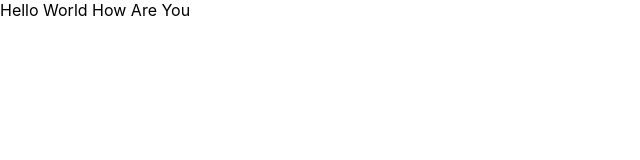
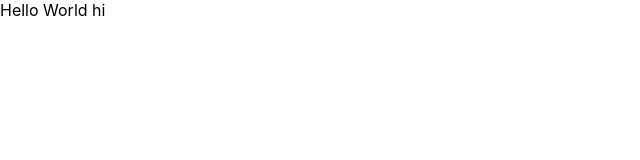
Before and after one commit to atiqueahmad5/bootcampclass2, a React (Create React App) app: page / in a window 1280 px wide. Shown: the top 160 px of the page, without its empty margins (0-640 px from the left). Built offline with nearby package versions, Linux system fonts and the light colour scheme.

Commit message:
write hi

```diff
--- a/src/App.js
+++ b/src/App.js
@@ -5,7 +5,7 @@ import './App.css';
 function App() {
   return (
     <div>
-      Hello World How Are You
+      Hello World hi
     </div>
   );
 }
```
